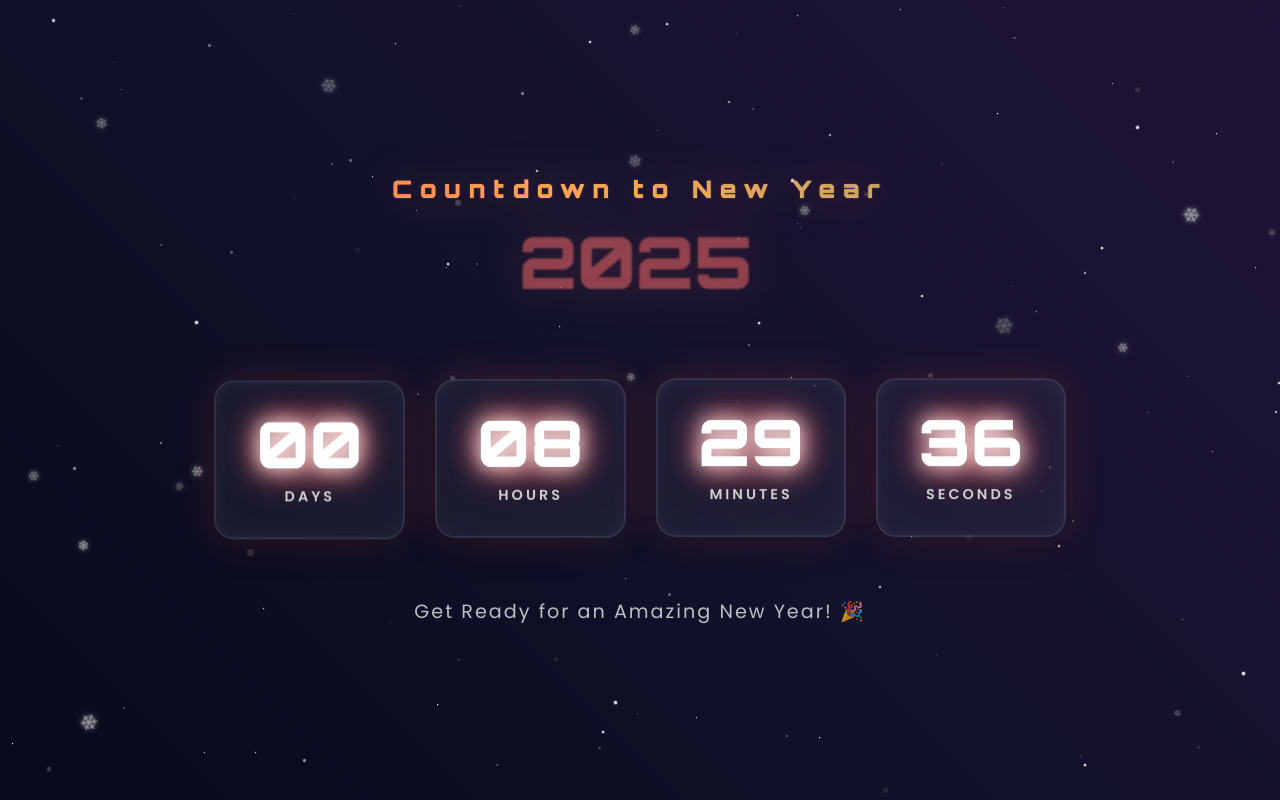
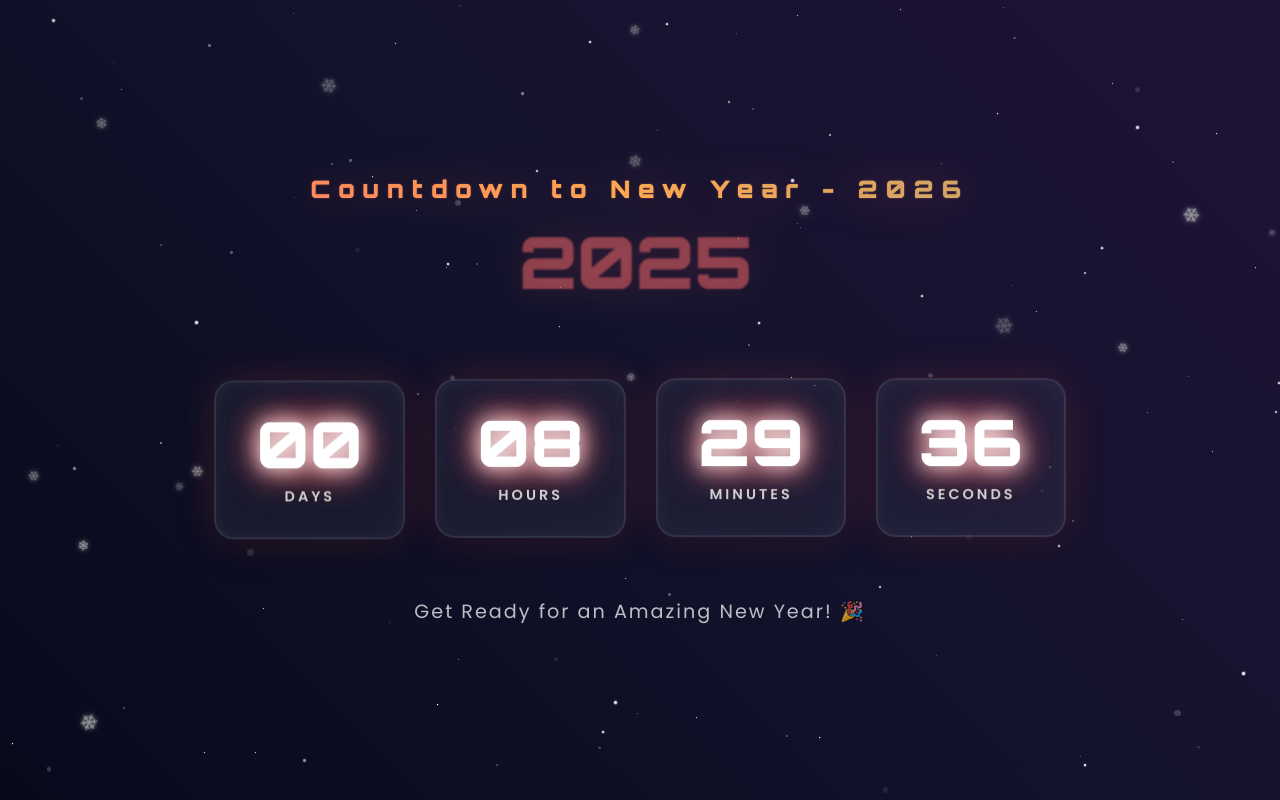
Before and after one commit to HenryNguyen23-FPT/NewYearCountDown, a plain HTML site: page index.html in a window 1280 px wide. Drawn offline with Linux system fonts and the light colour scheme.

Commit message:
add some text

```diff
--- a/index.html
+++ b/index.html
@@ -15,7 +15,7 @@
     <!-- Main Container -->
     <div class="container">
         <h1>
-            <span>Countdown to New Year</span>
+            <span>Countdown to New Year - 2026</span>
             <span id="yearDisplay"></span>
         </h1>
 
```
